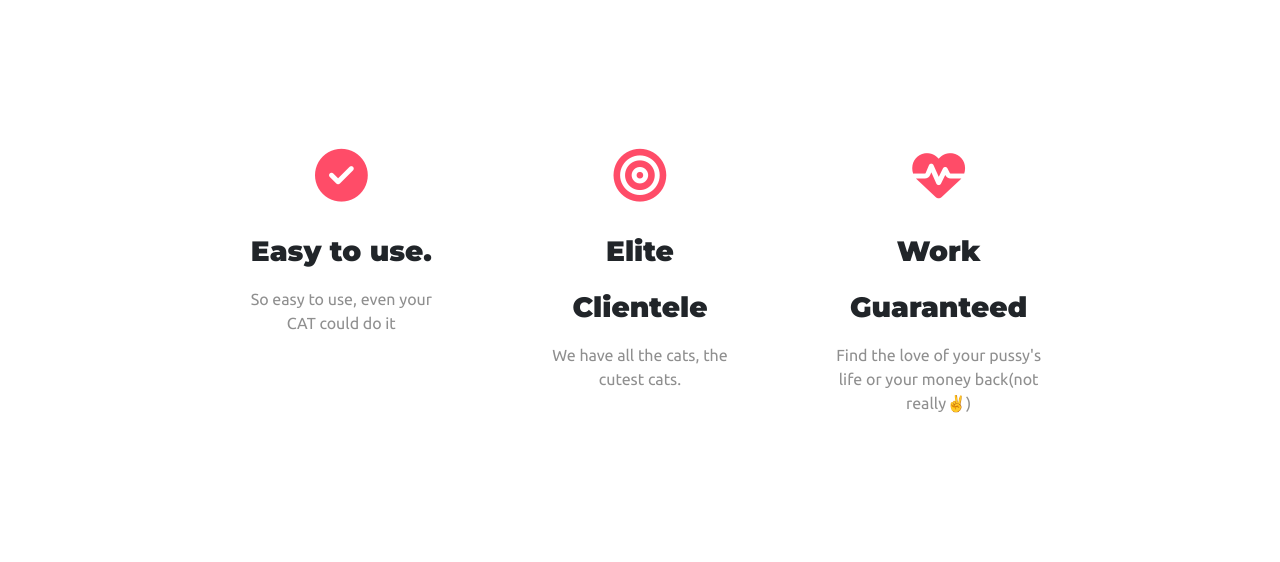
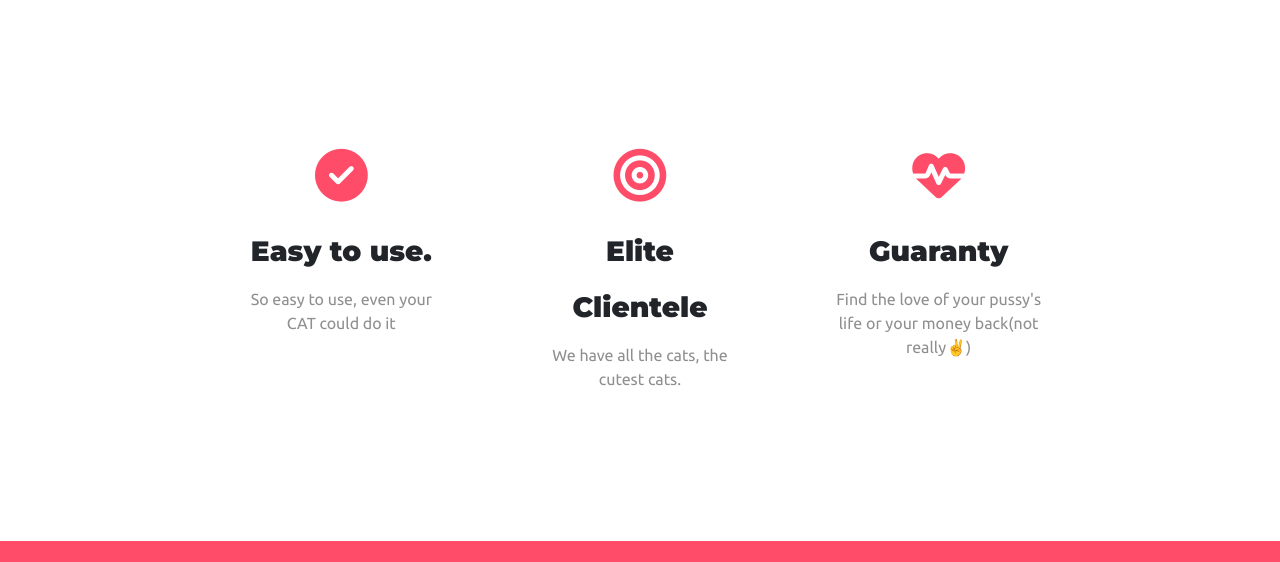
Before and after one commit to AK-codinerd/Pussyhere, a plain HTML site: page index.html in a window 1280 px wide. Shown: the part 535-1097 px from the top of the page. Drawn offline with nearby package versions, Linux system fonts and the light colour scheme.

Commit message:
Update index.html

```diff
--- a/index.html
+++ b/index.html
@@ -172,7 +172,7 @@
         </div>
         <div class="col-lg-4 col-md-6 features-box">
           <i class="fa-solid fa-heart-pulse features-emoji"></i>
-          <h3>Work Guaranteed</h3>
+          <h3>Guaranty</h3>
           <p>Find the love of your pussy's life or your money back(not really✌️)</p>
         </div>
       </div>
```
